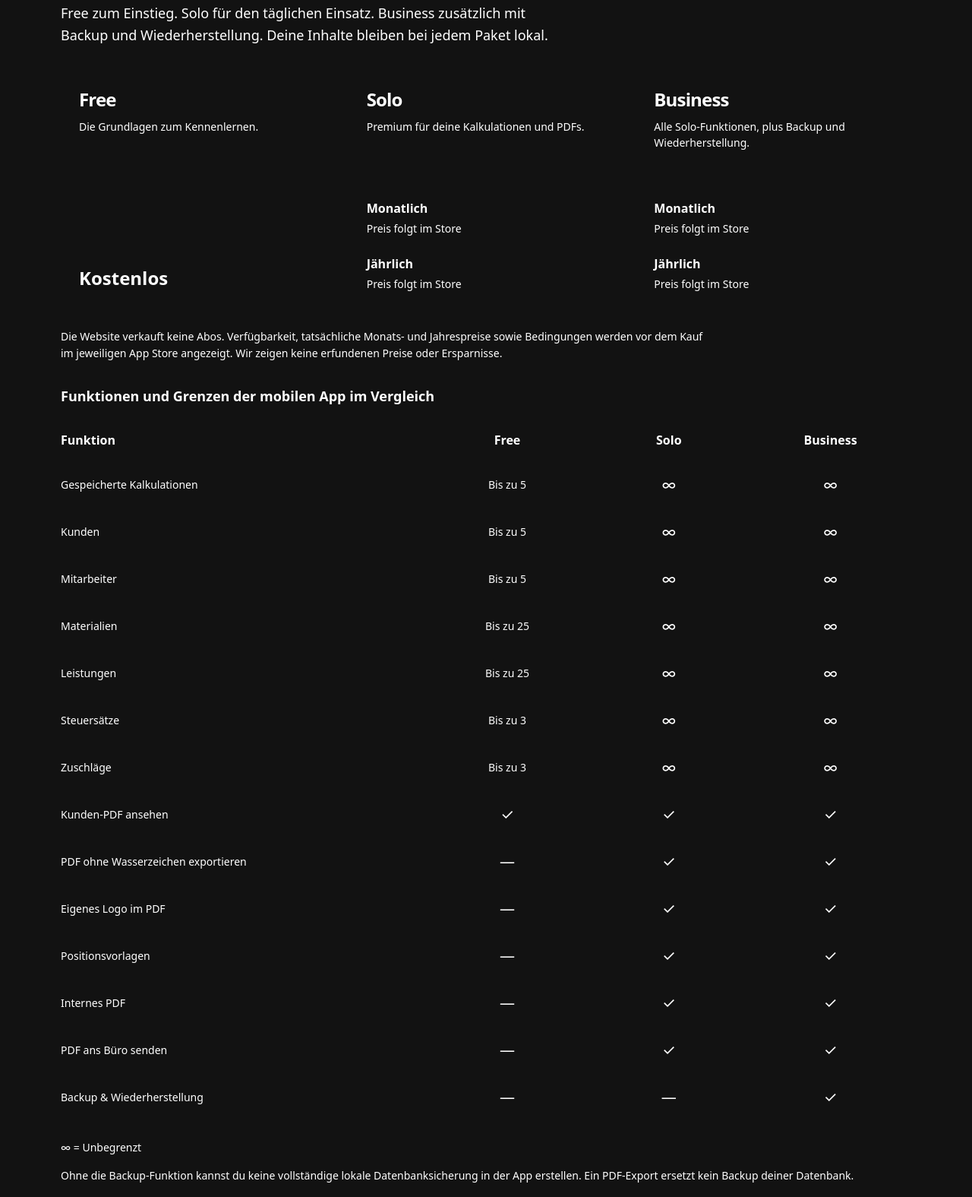
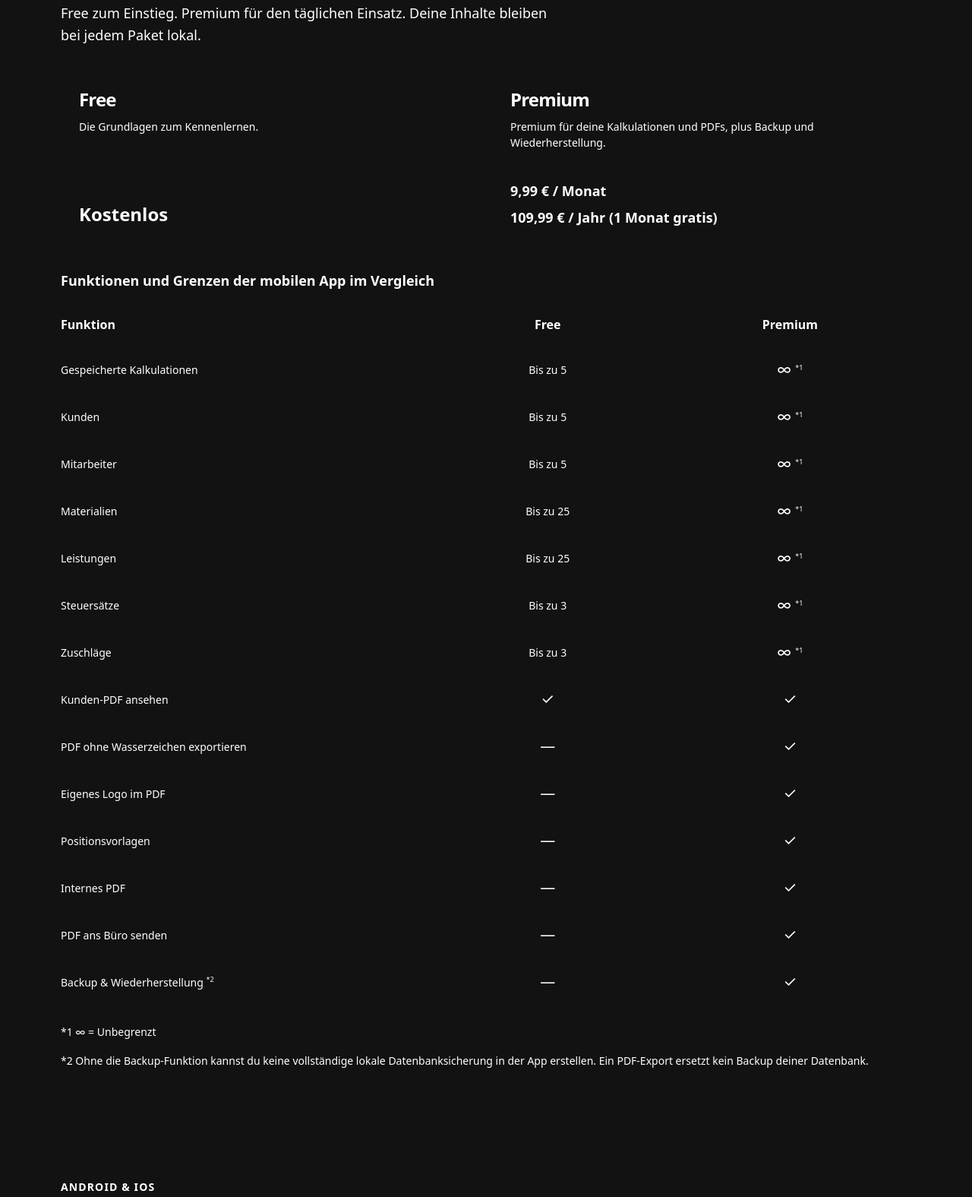
Before and after one commit to Siems-Software/OfflineHandwerk-Website, an Astro site: page / in a window 1280 px wide. Shown: the part 2222-3797 px from the top of the page at 76% size. Built offline with nearby package versions, Linux system fonts and the light colour scheme; Astro itself is replaced by a stand-in of ours.

Commit message:
Show Free and Premium with published prices (#21)
* fix: show Free and Premium with published prices

Remove the Business plan from the cards and comparison table. Premium uses the former Solo entitlements, with the published monthly and yearly prices and footnotes for unlimited cells and backup.

Co-authored-by: Crome696 <Crome696@users.noreply.github.com>

* fix: include backup and restore in Premium

The Premium column and plan card now follow the Business entitlements, so backup is included. Free stays excluded, and the *2 footnote remains.

Co-authored-by: Crome696 <Crome696@users.noreply.github.com>

---------

Co-authored-by: Cursor Agent <cursoragent@cursor.com>
Co-authored-by: Crome696 <Crome696@users.noreply.github.com>

```diff
--- a/src/components/Home.astro
+++ b/src/components/Home.astro
@@ -12,15 +12,17 @@ interface Props {
 const { locale } = Astro.props;
 const t = useTranslations(locale);
 const asset = (name: string) => `${import.meta.env.BASE_URL}assets/${name}`;
-const plans = ['free', 'solo', 'business'] as const;
+const plans = ['free', 'premium'] as const;
 const planCopy = {
   free: { name: t.freeName, description: t.freeDescription },
-  solo: { name: t.soloName, description: t.soloDescription },
-  business: { name: t.businessName, description: t.businessDescription },
+  premium: { name: t.premiumName, description: t.premiumDescription },
 };
+const sourcePlan = { free: 'free', premium: 'business' } as const;
 const permissionKeys = Object.keys(t.features).filter((key) => key.startsWith('can'));
-const entitlement = (plan: (typeof plans)[number], key: string) =>
-  product.entitlements[plan][key as keyof (typeof product.entitlements)[typeof plan]];
+const entitlement = (plan: (typeof plans)[number], key: string) => {
+  const source = sourcePlan[plan];
+  return product.entitlements[source][key as keyof (typeof product.entitlements)[typeof source]];
+};
 ---
 
 <Base locale={locale} title={t.metaTitle} description={t.metaDescription}>
@@ -104,21 +106,14 @@ const entitlement = (plan: (typeof plans)[number], key: string) =>
               {plan === 'free' ? (
                 <p class="price-free">{t.freePrice}</p>
               ) : (
-                <dl class="prices">
-                  <div>
-                    <dt>{t.monthly}</dt>
-                    <dd>{t.pricePending}</dd>
-                  </div>
-                  <div>
-                    <dt>{t.yearly}</dt>
-                    <dd>{t.pricePending}</dd>
-                  </div>
-                </dl>
+                <div class="prices">
+                  <p>{t.premiumMonthly}</p>
+                  <p>{t.premiumYearly}</p>
+                </div>
               )}
             </article>
           ))}
         </div>
-        <p class="small pricing-note">{t.pricingNote}</p>
         <div class="table-wrap">
           <table>
             <caption>{t.tableCaption}</caption>
@@ -139,19 +134,17 @@ const entitlement = (plan: (typeof plans)[number], key: string) =>
                     <span class="limit-icon" aria-hidden="true">
                       ∞
                     </span>
-                    <span class="sr-only">{t.unlimited}</span>
-                  </td>
-                  <td>
-                    <span class="limit-icon" aria-hidden="true">
-                      ∞
-                    </span>
+                    <sup>*1</sup>
                     <span class="sr-only">{t.unlimited}</span>
                   </td>
                 </tr>
               ))}
               {permissionKeys.map((key) => (
                 <tr data-feature={key}>
-                  <th scope="row">{t.features[key as keyof typeof t.features]}</th>
+                  <th scope="row">
+                    {t.features[key as keyof typeof t.features]}
+                    {key === 'canBackupRestore' ? <sup>*2</sup> : null}
+                  </th>
                   {plans.map((plan) => {
                     const included = entitlement(plan, key);
                     return (
@@ -168,11 +161,8 @@ const entitlement = (plan: (typeof plans)[number], key: string) =>
             </tbody>
           </table>
         </div>
-        <p class="small table-legend">
-          <span aria-hidden="true">∞ = </span>
-          {t.unlimited}
-        </p>
-        <p class="small">{t.backupNote}</p>
+        <p class="small table-legend">{t.footnoteUnlimited}</p>
+        <p class="small table-footnote">{t.footnoteBackup}</p>
       </div>
     </section>
     <section id="download" class="section container download">
--- a/src/i18n/de.ts
+++ b/src/i18n/de.ts
@@ -69,19 +69,15 @@ export const de = {
   plansEyebrow: 'Free & Premium',
   plansTitle: 'Starte klein. Erweitere, wenn es passt.',
   plansBody:
-    'Free zum Einstieg. Solo für den täglichen Einsatz. Business zusätzlich mit Backup und Wiederherstellung. Deine Inhalte bleiben bei jedem Paket lokal.',
+    'Free zum Einstieg. Premium für den täglichen Einsatz. Deine Inhalte bleiben bei jedem Paket lokal.',
   freeName: 'Free',
-  soloName: 'Solo',
-  businessName: 'Business',
+  premiumName: 'Premium',
   freePrice: 'Kostenlos',
   freeDescription: 'Die Grundlagen zum Kennenlernen.',
-  soloDescription: 'Premium für deine Kalkulationen und PDFs.',
-  businessDescription: 'Alle Solo-Funktionen, plus Backup und Wiederherstellung.',
-  monthly: 'Monatlich',
-  yearly: 'Jährlich',
-  pricePending: 'Preis folgt im Store',
-  pricingNote:
-    'Die Website verkauft keine Abos. Verfügbarkeit, tatsächliche Monats- und Jahrespreise sowie Bedingungen werden vor dem Kauf im jeweiligen App Store angezeigt. Wir zeigen keine erfundenen Preise oder Ersparnisse.',
+  premiumDescription:
+    'Premium für deine Kalkulationen und PDFs, plus Backup und Wiederherstellung.',
+  premiumMonthly: '9,99 € / Monat',
+  premiumYearly: '109,99 € / Jahr (1 Monat gratis)',
   tableCaption: 'Funktionen und Grenzen der mobilen App im Vergleich',
   tableFeature: 'Funktion',
   included: 'Enthalten',
@@ -104,8 +100,9 @@ export const de = {
     canSendOfficeEmail: 'PDF ans Büro senden',
     canBackupRestore: 'Backup & Wiederherstellung',
   },
-  backupNote:
-    'Ohne die Backup-Funktion kannst du keine vollständige lokale Datenbanksicherung in der App erstellen. Ein PDF-Export ersetzt kein Backup deiner Datenbank.',
+  footnoteUnlimited: '*1 ∞ = Unbegrenzt',
+  footnoteBackup:
+    '*2 Ohne die Backup-Funktion kannst du keine vollständige lokale Datenbanksicherung in der App erstellen. Ein PDF-Export ersetzt kein Backup deiner Datenbank.',
   downloadEyebrow: 'Android & iOS',
   downloadTitle: 'Dein nächster Auftrag wartet.',
   downloadBody:
--- a/src/i18n/en.ts
+++ b/src/i18n/en.ts
@@ -59,19 +59,14 @@ export const en = {
   plansEyebrow: 'Free & Premium',
   plansTitle: 'Start small. Expand when it fits.',
   plansBody:
-    'Free to get started. Solo for everyday use. Business adds backup and restore. Your contents stay local with every plan.',
+    'Free to get started. Premium for everyday use. Your contents stay local with every plan.',
   freeName: 'Free',
-  soloName: 'Solo',
-  businessName: 'Business',
+  premiumName: 'Premium',
   freePrice: 'Free of charge',
   freeDescription: 'The essentials to try it out.',
-  soloDescription: 'Premium for your calculations and PDFs.',
-  businessDescription: 'All Solo features, plus backup and restore.',
-  monthly: 'Monthly',
-  yearly: 'Yearly',
-  pricePending: 'Price to follow in the store',
-  pricingNote:
-    'This website does not sell subscriptions. Availability, actual monthly and yearly prices, and terms are shown in the relevant app store before purchase. We do not display invented prices or savings.',
+  premiumDescription: 'Premium for your calculations and PDFs, plus backup and restore.',
+  premiumMonthly: '€9.99 / month',
+  premiumYearly: '€109.99 / year (1 month free)',
   tableCaption: 'Mobile app features and limits compared',
   tableFeature: 'Feature',
   included: 'Included',
@@ -94,8 +89,9 @@ export const en = {
     canSendOfficeEmail: 'Send PDF to the office',
     canBackupRestore: 'Backup & restore',
   },
-  backupNote:
-    'Without the backup feature, you cannot create a complete local database backup in the app. A PDF export is not a database backup.',
+  footnoteUnlimited: '*1 ∞ = Unlimited',
+  footnoteBackup:
+    '*2 Without the backup feature you cannot create a full local database backup in the app. A PDF export does not replace a backup of your database.',
   downloadEyebrow: 'Android & iOS',
   downloadTitle: 'Your next job is waiting.',
   downloadBody:
--- a/src/styles.css
+++ b/src/styles.css
@@ -251,7 +251,7 @@ h3 {
 }
 .plan-grid {
   display: grid;
-  grid-template-columns: repeat(3, 1fr);
+  grid-template-columns: repeat(2, 1fr);
   gap: 16px;
   margin-top: 32px;
 }
@@ -280,23 +280,18 @@ h3 {
   margin: auto 0 0;
   padding-top: 24px;
 }
-.prices div {
-  border-top: 1px solid var(--surfaceSubtle);
-  padding-top: 12px;
-  margin-top: 12px;
-}
-.prices dt {
+.prices p {
+  margin: 0 0 8px;
+  font-size: 18px;
   font-weight: 600;
   color: var(--textPrimary);
 }
-.prices dd {
-  margin: 4px 0 0;
-  color: var(--textMuted);
-  font-size: 14px;
+.prices p:last-child {
+  margin-bottom: 0;
 }
-.pricing-note {
-  margin-top: 24px;
-  max-width: 850px;
+.table-wrap sup {
+  font-size: 0.65em;
+  line-height: 0;
 }
 .table-wrap {
   margin-top: 32px;
@@ -572,12 +567,6 @@ tbody th {
   .workflow h3 {
     font-size: 22px;
   }
-  .prices {
-    display: grid;
-    grid-template-columns: 1fr 1fr;
-    gap: 16px;
-    padding-top: 12px;
-  }
   th,
   td {
     padding: 12px 3px;
```
Also changed, not shown: tests/site.test.mjs (+34 -25 lines).
